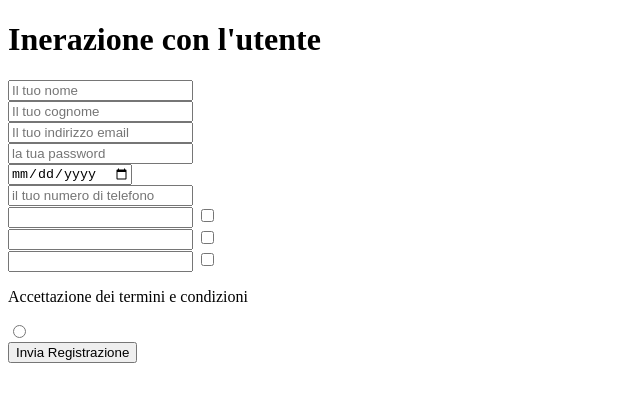
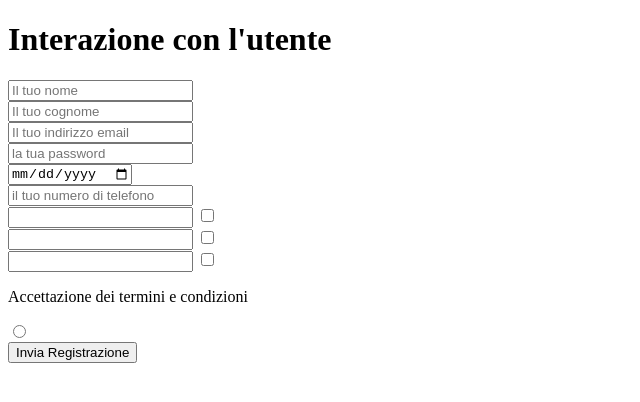
Before and after one commit to barbyns/EsercitazioneEPICODE, a plain HTML site: page index2.html in a window 1280 px wide. Shown: the whole page, without its empty margins (0-640 px from the left). Drawn offline with Linux system fonts and the light colour scheme.

Commit message:
Add files via upload

```diff
--- a/index2.html
+++ b/index2.html
@@ -6,7 +6,7 @@
     <title>Form e input fields</title>
 </head>
 <body>
-    <h1>Inerazione con l'utente</h1>
+    <h1>Interazione con l'utente</h1>
     <form onsubmit="alert('Registrazione Inviata!')">
     <div>
         <input type="text" placeholder="Il tuo nome"
```
